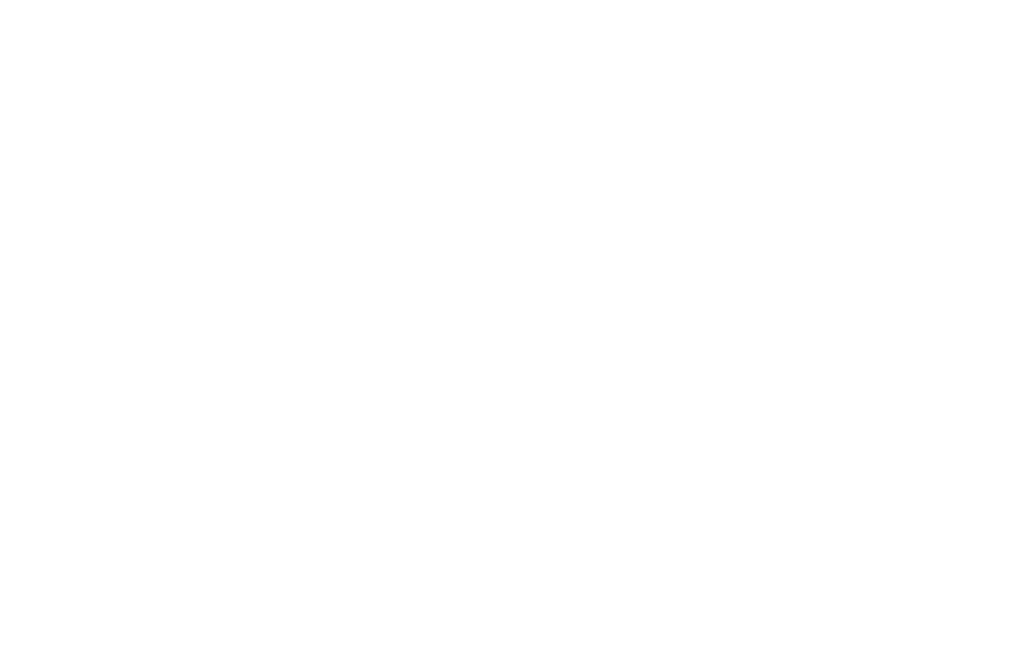
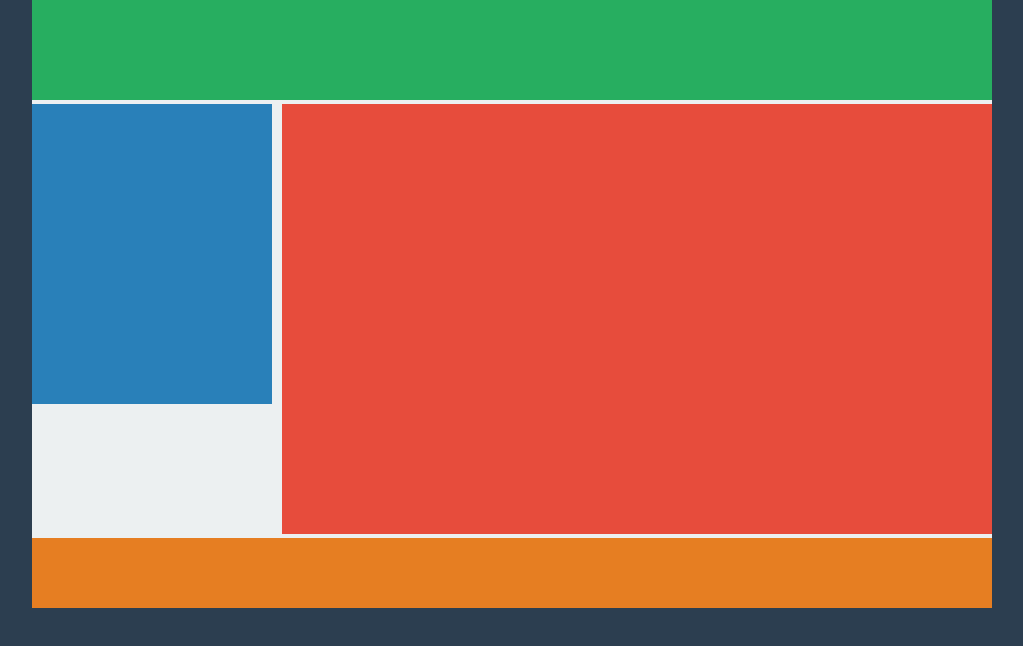
Before and after one commit to AntonioMeloni/htmlcss-struttura-wp, a plain HTML site: page index.html in a window 1280 px wide. Shown: the whole page, without its empty margins (128-1151 px from the left). Drawn offline with Linux system fonts and the light colour scheme.

Commit message:
Creazione layout

```diff
--- a/css/style.css
+++ b/css/style.css
@@ -9,3 +9,47 @@
     display: table;
     clear: both;
 }
+
+body {
+    background-color: #2c3e50;
+}
+
+.container{
+    width: 75%;
+    height: 600px;
+    margin: 0 auto;
+    background-color: #ecf0f1;
+}
+
+header{
+    width: 100%;
+    height: 100px;
+    background-color: #27ae60;
+    margin-bottom: 4px;
+}
+
+main{
+    width: 100%;
+    height: 430px;
+    margin-bottom: 4px;
+}
+
+footer{
+    width: 100%;
+    height: 70px;
+    background-color: #e67e22;
+}
+
+.left-column{
+    width: 25%;
+    height: 300px;
+    background-color: #2980b9;
+    float: left;
+}
+
+.contenuto{
+    width: 74%;
+    height: 430px;
+    background-color: #e74c3c;
+    float: right;
+}
--- a/index.html
+++ b/index.html
@@ -6,6 +6,15 @@
         <link rel="stylesheet" href="css/style.css">
     </head>
     <body>
+        <div class="container">
+            <header>
 
+            </header>
+            <main>
+            <aside class="left-column"></aside>
+            <div class="contenuto"></div>
+            </main>
+            <footer></footer>
+        </div>
     </body>
 </html>
```
